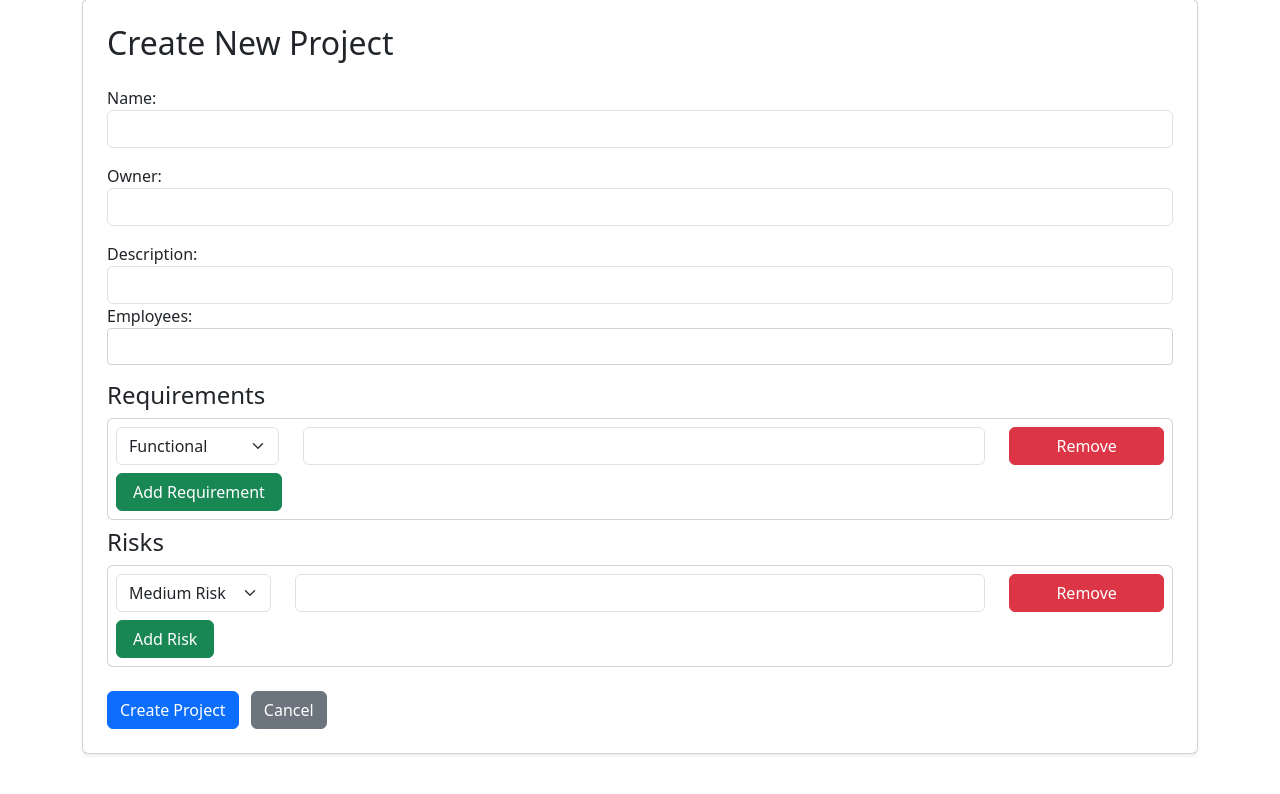
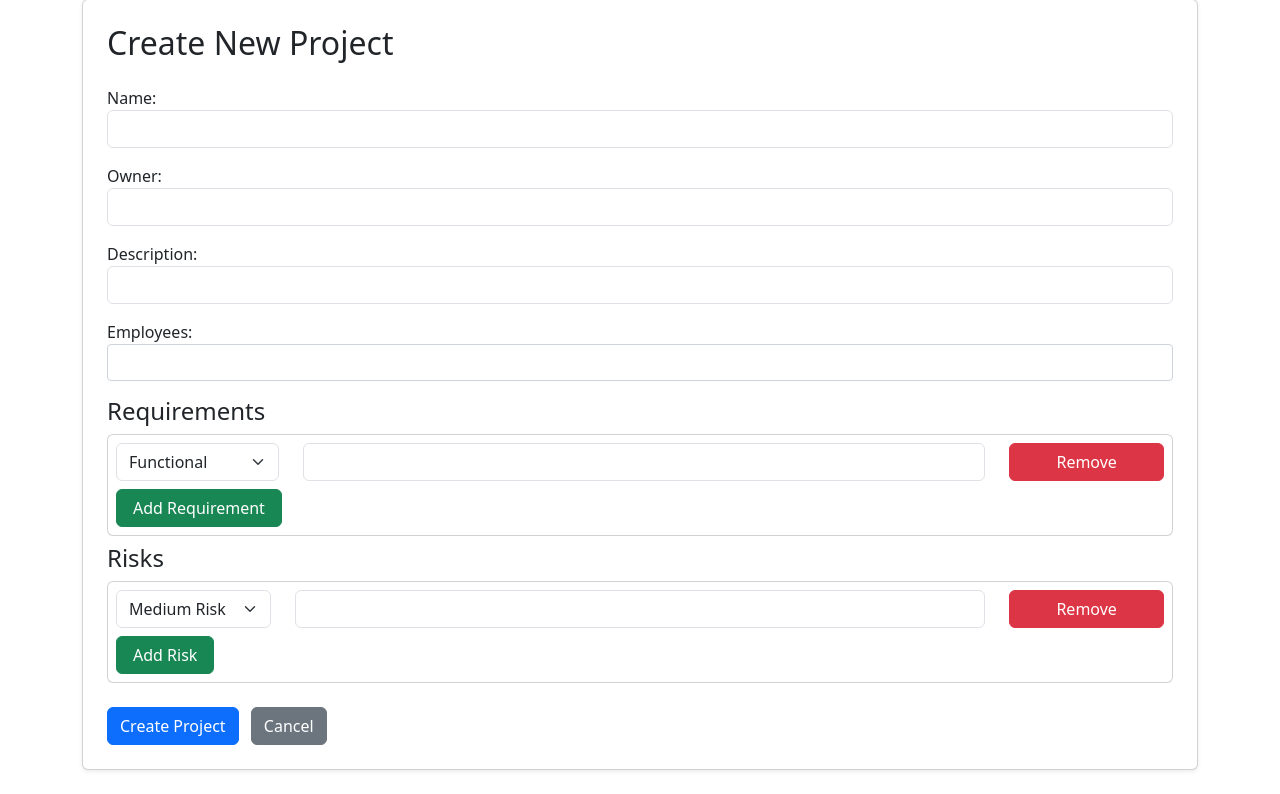
Before and after one commit to Radioactive-Link/project-manager-app, a Django app: page /project/new/ in a window 1280 px wide. Shown: the part 81-875 px from the top of the page. Before the commit the page ends 836 px from the top, so only its background shows below. Run offline with Django 5.2, Linux system fonts and the light colour scheme; data that the repository does not hold is empty.

Commit message:
fix: style on create page
* had a character where it wasn't supposed to be on the html that caused
  the project's description's style to not render

```diff
--- a/core/templates/core/create_project.html
+++ b/core/templates/core/create_project.html
@@ -29,7 +29,7 @@
         </div>
 
         <!-- Description -->
-        <div class=x"mb-3">
+        <div class="mb-3">
             {{ form.description.label_tag }}
             {{ form.description|add_class:"form-control" }}
             {{ form.description.errors }}
```
